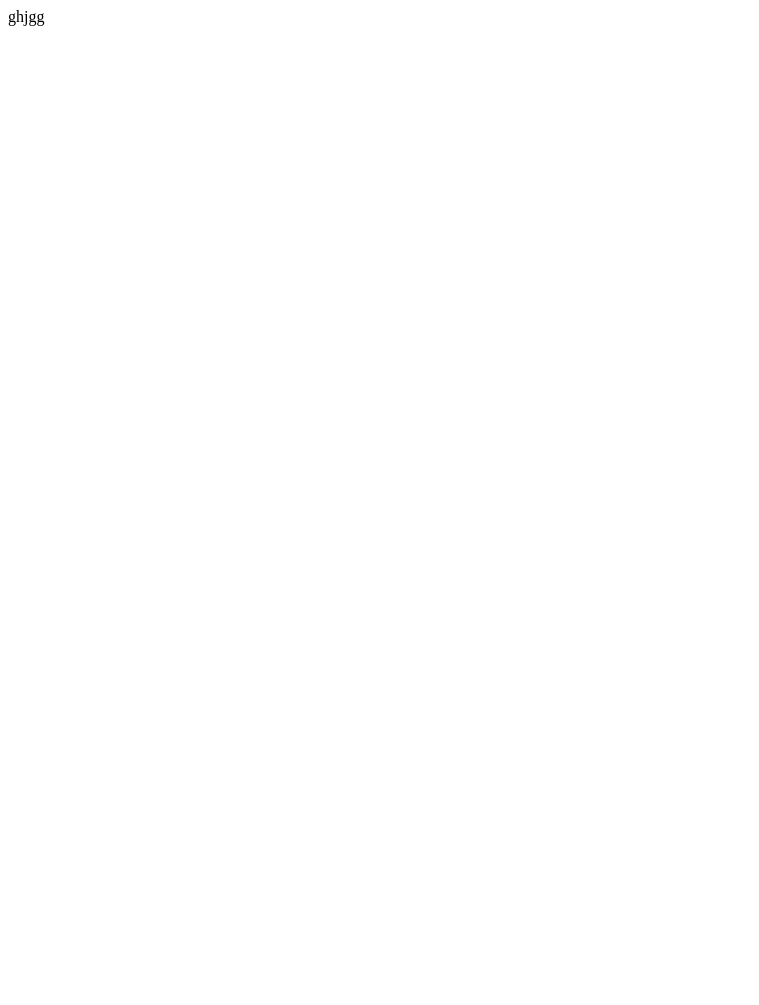
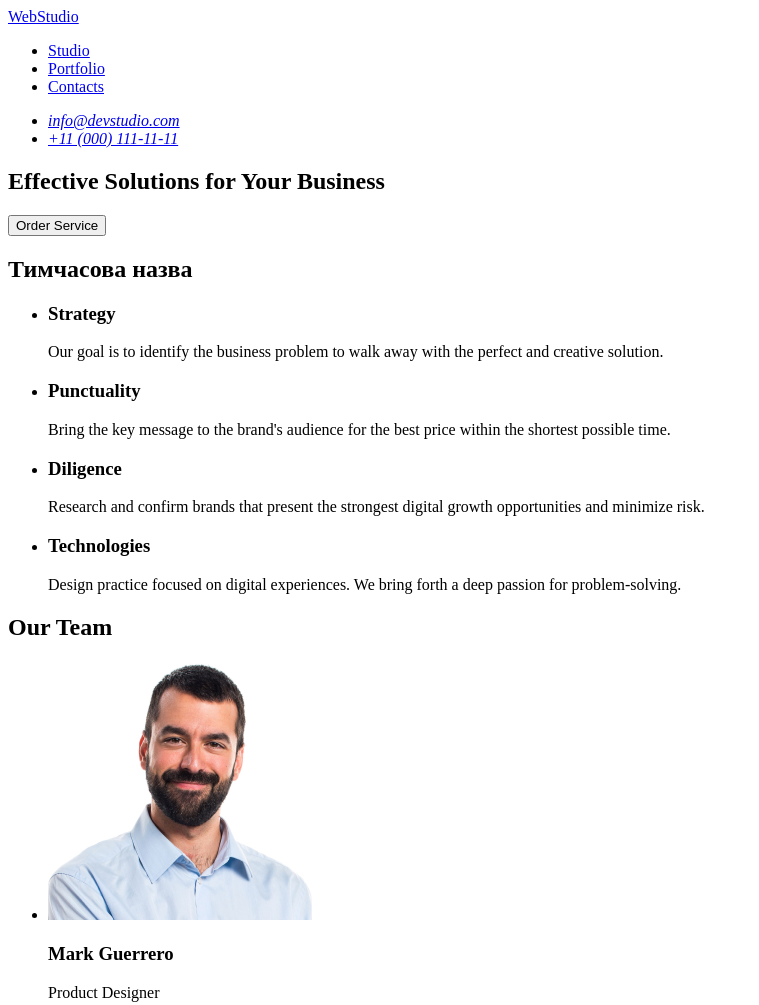
Before and after one commit to Vitaly-Stefanyshyn777/Projekt, a plain HTML site: page index.html in a window 1280 px wide. Shown: the top 1005 px of the page, without its empty margins (0-759 px from the left). Before the commit the page ends 800 px from the top, so only its background shows below. Drawn offline with Linux system fonts and the light colour scheme.

Commit message:
commit message

```diff
--- a/index.html
+++ b/index.html
@@ -7,8 +7,110 @@
     <title>Document</title>
 </head>
 <body>
-    <a>
-        ghjgg
-    </a>
+   <!DOCTYPE html>
+<html lang="en">
+  <head>
+    <meta charset="UTF-8" />
+    <meta name="viewport" content="width=device-width, initial-scale=1.0" />
+    <title>Webstudio</title>
+  </head>
+
+    <header>
+      <nav>
+          <a href="./index.html">WebStudio</a>
+          <ul>
+          <li>
+            <a href="#">Studio</a>
+          </li>
+          <li>
+            <a href="#">Portfolio</a>
+          </li>
+          <li>
+            <a href="#">Contacts</a>
+          </li>
+        </ul>
+      </nav>
+    <address>
+      <ul>
+      <li>
+        <a href="mailto:info@devstudio.com">info@devstudio.com</a>
+      </li>
+      <li>
+        <a href="tel:+110001111111">+11 (000) 111-11-11</a>
+      </li>
+    </ul>
+  </address>
+  </header>
+
+    <main>
+      <section>
+        <h1>Effective Solutions for Your Business</h1>
+        <button type="button">Order Service</button>
+      </section>
+      <section>
+        <h2>Тимчасова назва</h2>
+        <ul>
+          <li>
+            <h3>Strategy</h3>
+            <p>
+              Our goal is to identify the business problem to walk away with the
+              perfect and creative solution.
+            </p>
+          </li>
+          <li>
+            <h3>Punctuality</h3>
+            <p>
+              Bring the key message to the brand's audience for the best price
+              within the shortest possible time.
+            </p>
+          </li>
+          <li>
+            <h3>Diligence</h3>
+            <p>
+              Research and confirm brands that present the strongest digital
+              growth opportunities and minimize risk.
+            </p>
+          </li>
+          <li>
+            <h3>Technologies</h3>
+            <p>
+              Design practice focused on digital experiences. We bring forth a
+              deep passion for problem-solving.
+            </p>
+          </li>
+        </ul>
+      </section>
+      <section>
+        <h2>Our Team</h2>
+        <ul>
+          <li>
+            <img src="./img (5).png" alt="Mark Guerrero" width="264" height="260"/>
+            <h3>Mark Guerrero</h3>
+            <p>Product Designer</p>
+          </li>
+          <li>
+            <img src="./img (3).png" alt="Tom Ford" width="264" height="260"/>
+            <h3>Tom Ford</h3>
+            <p>Frontend Developer</p>
+          </li>
+          <li>
+            <img src="./img (2).png" alt="Camila Garcia" width="264" height="260"/>
+            <h3>Camila Garcia</h3>
+            <p>Marketing</p>
+          </li>
+          <li>
+            <img src="./img (1).png" alt="Daniel Wilson" width="264" height="260"/>
+            <h3>Daniel Wilson</h3>
+            <p>UI Designer</p>
+          </li>
+        </ul>
+      </section>
+    </main>
+    <footer>
+    <a href="./index.html">WebStudio</a>
+    <p>Increase the flow of customers and sales for your business with digital marketing & growth solutions.</p>
+    </footer>
+  </body>
+</html>
 </body>
 </html>
```
Also changed, not shown: img (1).png (added), img (2).png (added), img (3).png (added), img (5).png (added), 1 other file.
